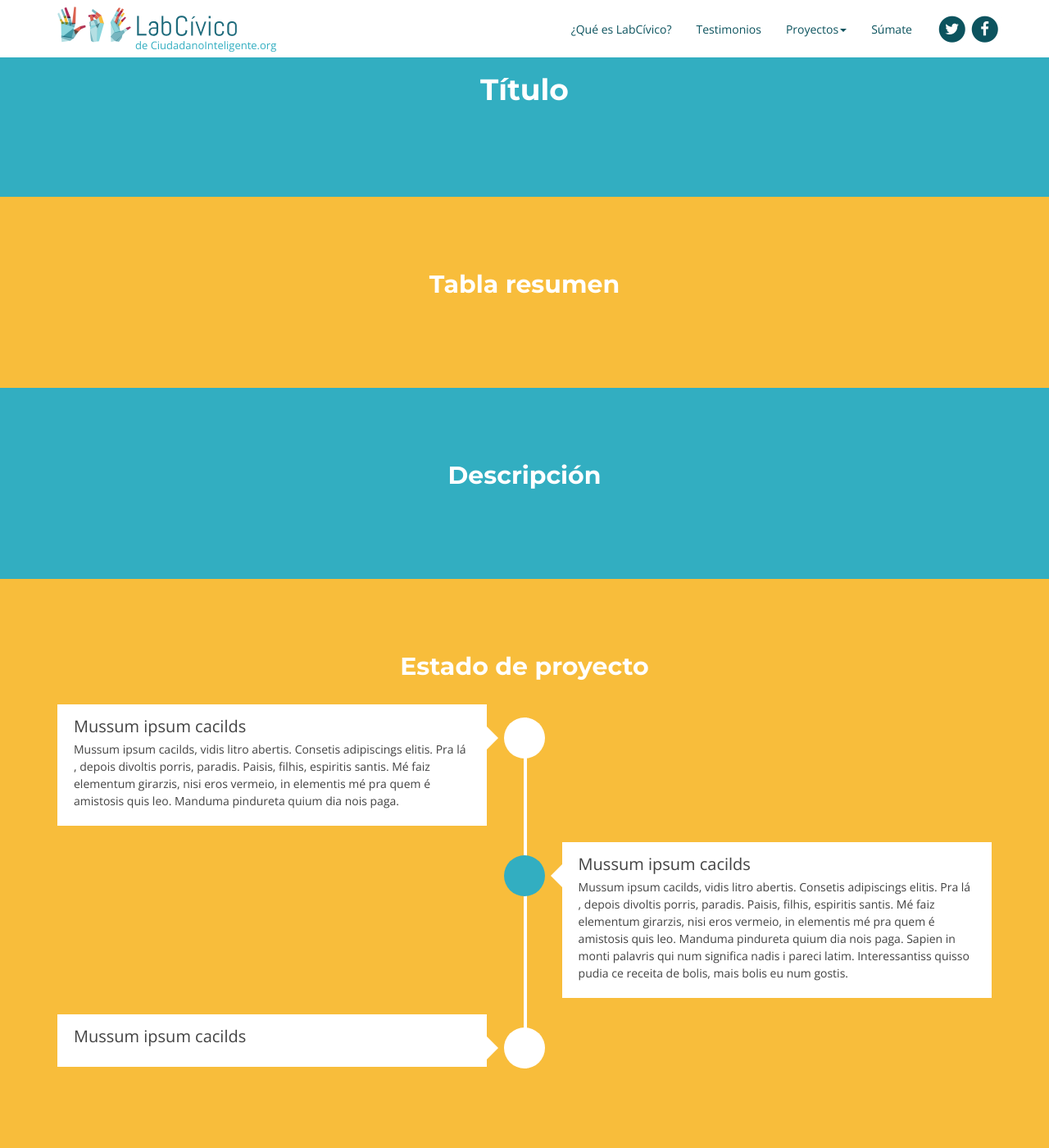
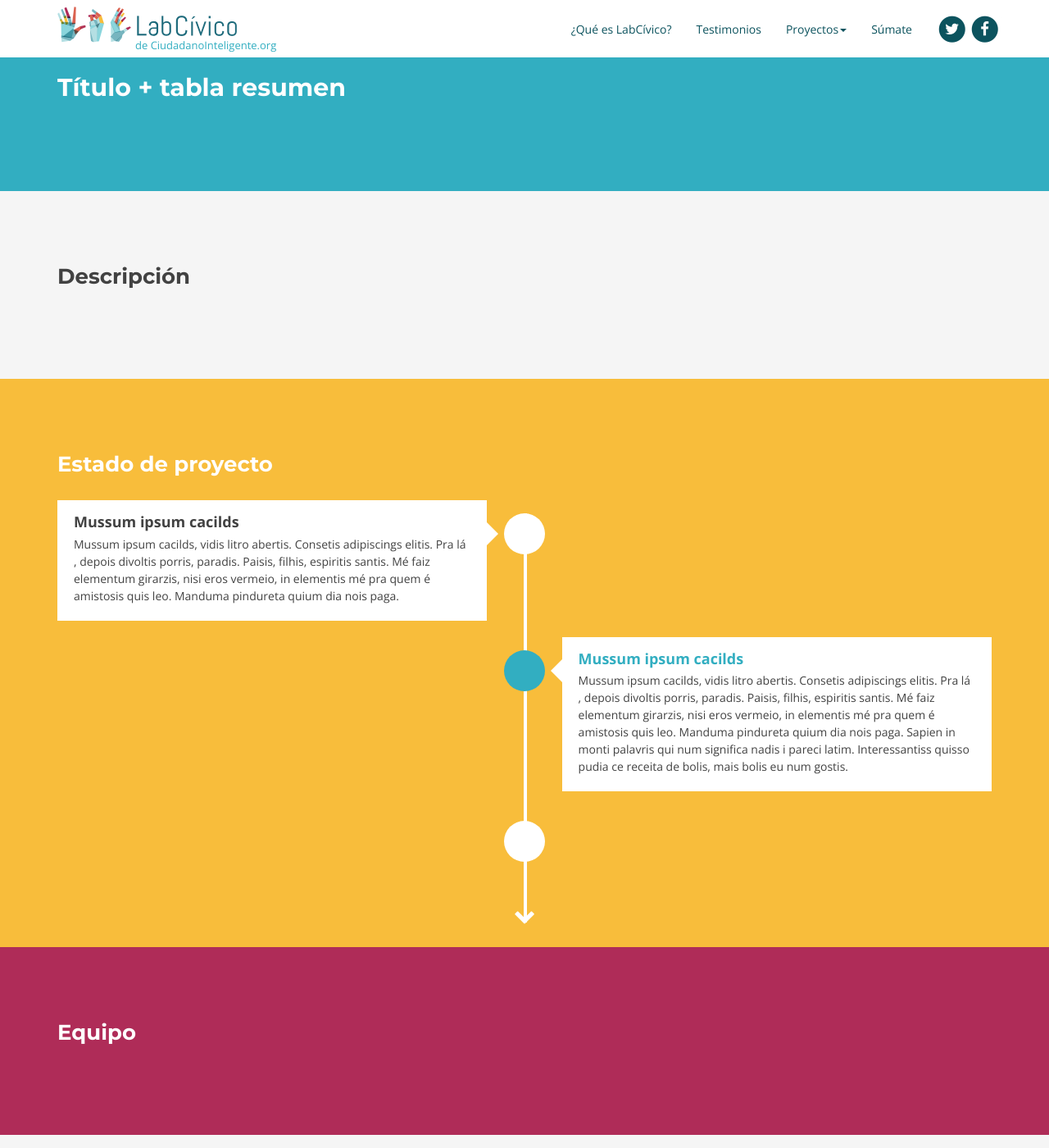
Before and after one commit to ciudadanointeligente/br.labcivico.org.github.io, a Jekyll site: the page built from hackeando-al-machismo.html, in a window 1280 px wide and 1400 px high. Shown: the whole window at 82% size. Built offline with Jekyll 4.4.1, drawn with Linux system fonts in a browser that asks for light colours; nearby versions of some CDN libraries.

Commit message:
Update page projects

```diff
--- a/_sass/_base.scss
+++ b/_sass/_base.scss
@@ -173,6 +173,9 @@ a .fa-chevron-down:hover {
 
  .container-grey{
     background-color:$grey-light;
+    h3{
+      color: $grey;
+    }
  }
 
  .container-yellow{
@@ -212,18 +215,18 @@ h1{
 h2{
     font-family: 'Montserrat', sans-serif;
     font-weight: 700;
-    font-size: 36px;
+    font-size: 30px;
 }
 h3{
     font-family: 'Montserrat', sans-serif;
     font-weight: 700;
-    font-size: 30px;
+    font-size: 26px;
 }
 
 h4{
     font-family: 'Open Sans', sans-serif;
-    font-size: 20px;
-    font-weight: 400;
+    font-size: 18px;
+    font-weight: 600;
     line-height: 0.7;
 }
 
@@ -267,7 +270,7 @@ p.context{
 
     .timeline:before {
         top: 36px;
-        bottom: 38px;
+        bottom: -80px;
         position: absolute;
         content: " ";
         width: 4px;
@@ -307,6 +310,11 @@ p.context{
             padding: 20px;
             position: relative;
             background-color: white;
+            &.active{
+              h4{
+                color: $blue;
+              }
+            }
         }
 
             .timeline > li > .timeline-panel:before {
@@ -376,6 +384,11 @@ p.context{
 
 .timeline-badge.active {
     background-color: $blue !important;
+}
+
+.timeline-badge.transparent {
+    background-color: transparent !important;
+    margin-top: 70px;
 }
 
 .timeline-title {
--- a/hackeando-al-machismo.html
+++ b/hackeando-al-machismo.html
@@ -3,25 +3,19 @@ layout: default
 ---
 <section class="container-blue" id="about">
 	<div class="container">
-		<h2 class="text-center">Título</h2>
+		<h2>Título + tabla resumen</h2>
+	</div>
+</section>
+
+<section class="container-grey" id="about">
+	<div class="container">
+		<h3>Descripción</h2>
 	</div>
 </section>
 
 <section class="container-yellow" id="about">
 	<div class="container">
-		<h3 class="text-center">Tabla resumen</h2>
-	</div>
-</section>
-
-<section class="container-blue" id="about">
-	<div class="container">
-		<h3 class="text-center">Descripción</h2>
-	</div>
-</section>
-
-<section class="container-yellow" id="about">
-	<div class="container">
-		<h3 class="text-center">Estado de proyecto</h2>
+		<h3>Estado de proyecto</h2>
 		<!--TIMELINE-->
 			<div class="container">
 			    </div>
@@ -39,7 +33,7 @@ layout: default
 			        </li>
 			        <li class="timeline-inverted">
 			          <div class="timeline-badge active"></div>
-			          <div class="timeline-panel">
+			          <div class="timeline-panel active">
 			            <div class="timeline-heading">
 			              <h4 class="timeline-title">Mussum ipsum cacilds</h4>
 			            </div>
@@ -50,7 +44,7 @@ layout: default
 			        </li>
 			        <li>
 			          <div class="timeline-badge inactive"></div>
-			          <div class="timeline-panel">
+			          <div class="timeline-panel hidden">
 			            <div class="timeline-heading">
 			              <h4 class="timeline-title">Mussum ipsum cacilds</h4>
 			            </div>
@@ -59,6 +53,11 @@ layout: default
 			            </div>
 			          </div>
 			        </li>
+			        <li>
+			          <div class="timeline-badge transparent">
+			          	<i class="fa fa-chevron-down fa-lg"></i>
+			          </div>
+					</li>
 			    </ul>
 			</div>
 	</div>
@@ -66,12 +65,12 @@ layout: default
 
 <section class="container-magenta" id="about">
 	<div class="container">
-		<h3 class="text-center">Equipo</h2>
+		<h3>Equipo</h2>
 	</div>
 </section>
 
 <section class="container-grey" id="about">
 	<div class="container">
-		<h3 class="text-center">Galería</h2>
+		<h3>Galería</h2>
 	</div>
 </section>
```
